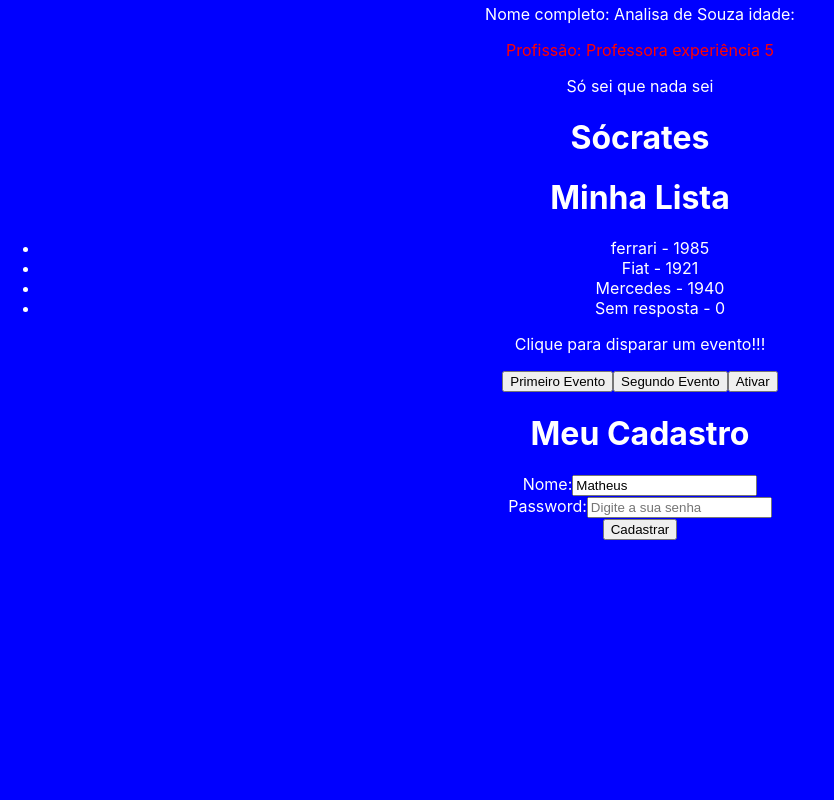
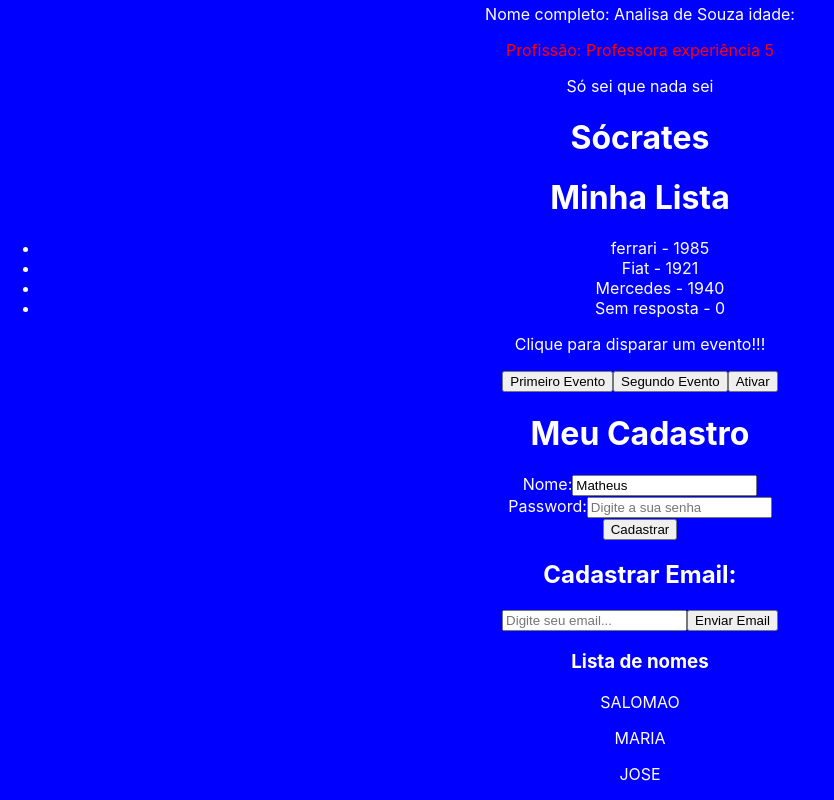
Before and after one commit to salomaoalg/reactaulas, a React (Create React App) app: page / in a window 1280 px wide. Shown: the part 598-1398 px from the top of the page, without its empty margins (0-834 px from the left). Before the commit the page ends 1138 px from the top, so only its background shows below. Built offline with nearby package versions, Linux system fonts and the light colour scheme.

Commit message:
condição e listas

```diff
--- a/src/App.js
+++ b/src/App.js
@@ -5,8 +5,11 @@ import Pessoa from './components/Pessoa';
 import List from './components/List';
 import Evento from './Evento';
 import Form from './components/Form';
+import Condicional from './components/Condicional';
+import Outralista from './components/OutraLista';
 
 function App() {
+const nomes = ["SALOMAO", "MARIA", "JOSE"]
 let name = 'Salomao';
 let newname = name.toUpperCase();
 let link = 'https://via.placeholder.com/150'
@@ -29,6 +32,9 @@ function somar(a, b){
       <List/>
       <Evento numero={25}/>
       <Form/>
+      <Condicional/>
+      <Outralista itens={nomes}/>
+
     </div>
   );
 }
--- /dev/null
+++ b/src/components/Condicional.js
@@ -0,0 +1,34 @@
+import { useState } from "react"
+
+function Condicional(){
+    const[email, setEmail] = useState()
+    const[UserEmail, setUserEmail] = useState()
+
+    function EnviarEmail(e){
+        e.preventDefault()
+        setUserEmail(email)
+        alert(UserEmail)
+    }
+
+    function LimparEmail(){
+        setUserEmail("")
+    }
+
+
+    return(
+        <>
+           <h2>Cadastrar Email: </h2>
+           <form>
+                <input type="email" placeholder="Digite seu email..."  onChange={(e) => setEmail(e.target.value)} />
+                <button type="submit" onClick={EnviarEmail}>Enviar Email</button>
+                {UserEmail && (
+                    <div>
+                        <p>O E-mail do usuário é:{UserEmail}</p>
+                        <button onClick={LimparEmail}>Limpar</button>
+                    </div>
+                )}
+           </form>
+        </>
+    )
+}
+export default Condicional
--- /dev/null
+++ b/src/components/OutraLista.js
@@ -0,0 +1,15 @@
+
+function Outralista({itens}){
+    return(
+        <>
+            <h3>Lista de nomes</h3>
+            {itens.length > 0 ? (
+            itens.map((item, index) =>(
+                <p key={index}>{item}</p>
+            ))):(
+                <p>Não ah itens na lista!</p>
+            )}
+        </>
+    )
+}
+export default Outralista
```
